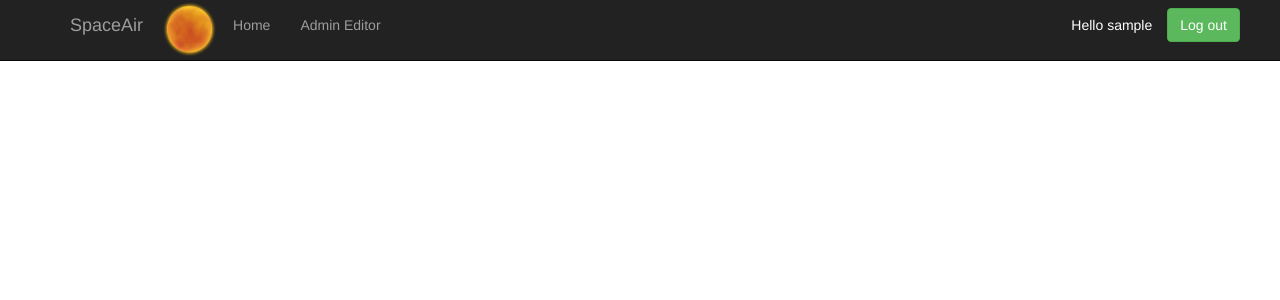
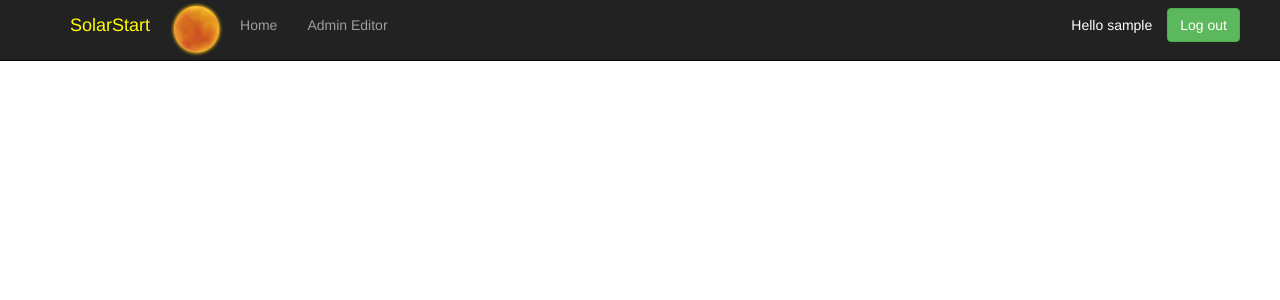
Before and after one commit to rossa40204617/heratyquirke_rossa_set09103_cw2, a Flask app: page / in a window 1280 px wide. Shown: the top 300 px of the page. Run offline with Flask 2, Linux system fonts and the light colour scheme; the visitor is signed in with stand-in values (Sample User, id 1); some libraries are stand-ins or nearby versions.

Commit message:
add home page

```diff
--- a/templates/base.html
+++ b/templates/base.html
@@ -1,6 +1,6 @@
 <html>
   <head>
-    <title>{% block title %}Solar Start {% endblock %}</title>
+    <title>{% block title %}SolarStart {% endblock %}</title>
       <link href ="{{ url_for('static', filename='css/bootstrap.min.css') }}" rel="stylesheet" />
     <style>
       body{ padding-top: 50px;
@@ -10,8 +10,8 @@
   <body>
   <nav class="navbar navbar-inverse navbar-fixed-top">
     <div class="container">
-      <div class="navbar-header ">
-          <a class ="navbar-brand" href="{{ url_for('home') }}">SpaceAir</a>
+      <div class="navbar-header">
+          <a class ="navbar-brand" style="color:yellow;" href="{{ url_for('home') }}">SolarStart</a>
           <img src="{{ url_for('static', filename='img/logo.png') }}" style="height:60px;width:60px;">
       </div>
       <div id="navbarNavDropdown" class="collapse navbar-collapse">
```
Also changed, not shown: templates/home_page.html (added, +7 -0 lines).
